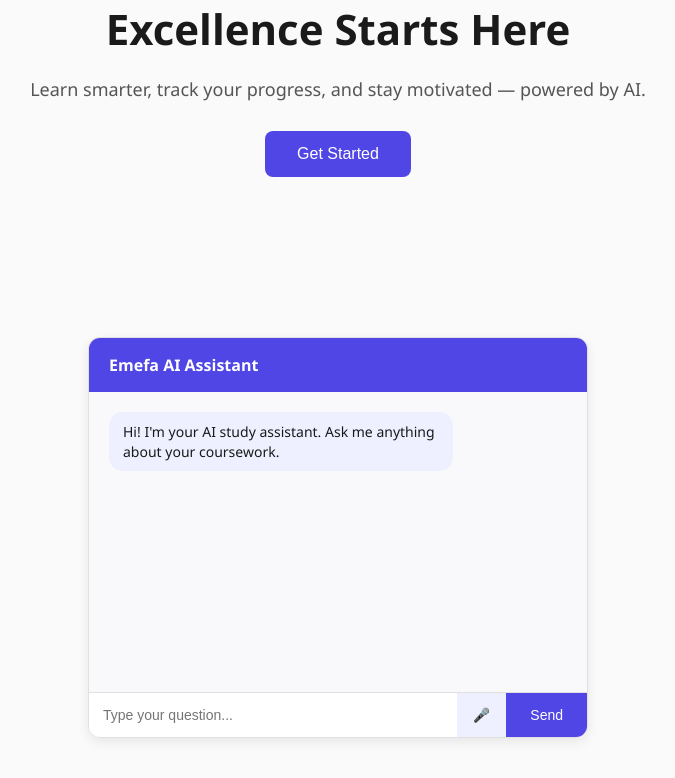
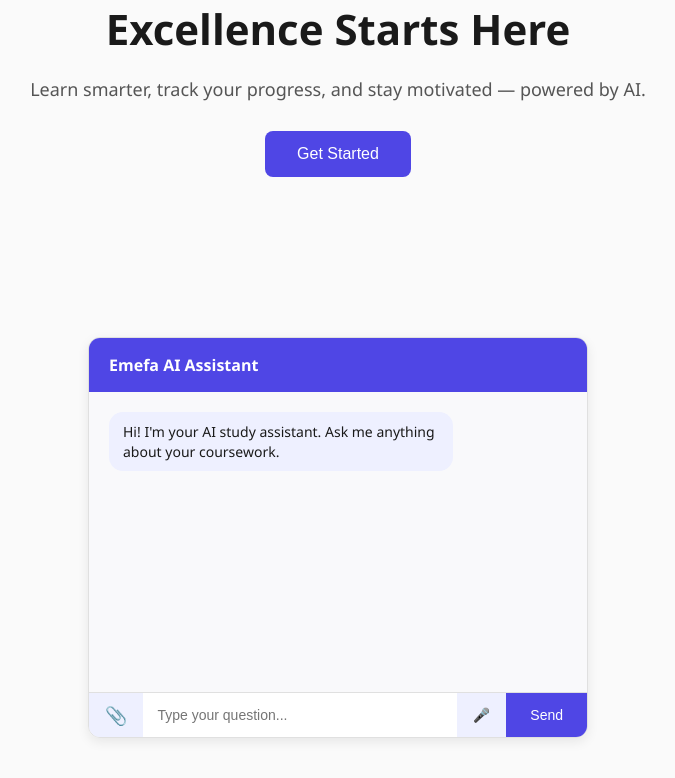
Before and after one commit to Emmalia-tech/emefa-student-hub, a React (Vite) app: page / in a window 1280 px wide. Shown: the part 230-1008 px from the top of the page, without its empty margins (302-977 px from the left). Built offline with nearby package versions, Linux system fonts and the light colour scheme.

Commit message:
Add file upload feature

```diff
--- a/src/chatbot.jsx
+++ b/src/chatbot.jsx
@@ -42,6 +42,18 @@ function Chatbot() {
     recognition.start()
   }
 
+  const handleFileUpload = (e) => {
+    const file = e.target.files[0]
+    if (!file) return
+
+    const fileMessage = { sender: 'user', text: `📎 Uploaded: ${file.name}` }
+    setMessages(prev => [...prev, fileMessage])
+
+    setTimeout(() => {
+      setMessages(prev => [...prev, { sender: 'bot', text: `I received "${file.name}". File analysis coming soon!` }])
+    }, 500)
+  }
+
   return (
     <div className="chatbot-container">
       <div className="chatbot-header">Emefa AI Assistant</div>
@@ -55,6 +67,10 @@ function Chatbot() {
       </div>
 
       <div className="chatbot-input-area">
+        <label className="upload-button">
+          📎
+          <input type="file" onChange={handleFileUpload} hidden />
+        </label>
         <input
           type="text"
           value={input}
--- a/src/index.css
+++ b/src/index.css
@@ -132,3 +132,15 @@ body {
   color: #4f46e5 !important;
   padding: 0 16px !important;
 }
+.upload-button {
+  display: flex;
+  align-items: center;
+  padding: 0 16px;
+  background-color: #eef0ff;
+  cursor: pointer;
+  font-size: 18px;
+}
+
+.upload-button:hover {
+  background-color: #e0e3ff;
+}
```
